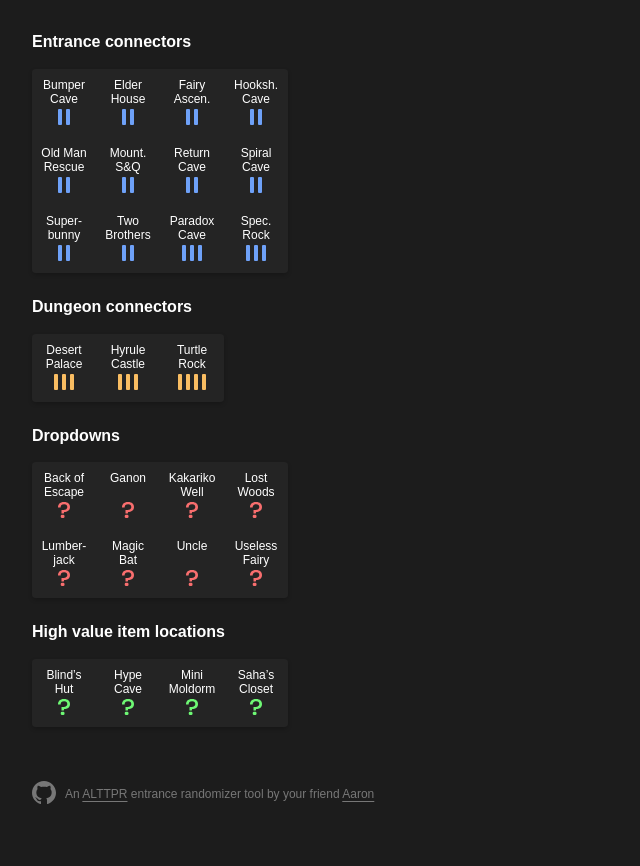
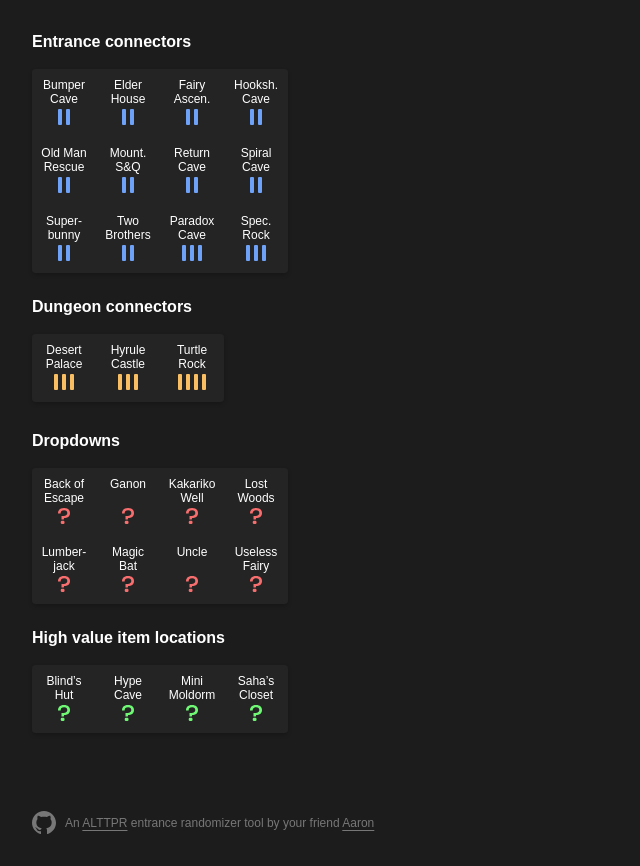
Before and after one commit to aarshap/alttpr-entrance-helper, a React (Create React App) app: page / in a window 1280 px wide. Shown: the whole page, without its empty margins (0-640 px from the left). Before the commit the page ends 836 px from the top, so only its background shows below. Built offline with nearby package versions, Linux system fonts and the light colour scheme; the HTML template or start-up script is replaced by a standard one; a web font is replaced by a local one.

Commit message:
Markup and CSS tweaks

```diff
--- a/package.json
+++ b/package.json
@@ -28,7 +28,6 @@
   "browserslist": {
     "production": [
       ">0.2%",
-      "not dead",
       "not op_mini all"
     ],
     "development": [
--- a/src/App.css
+++ b/src/App.css
@@ -34,9 +34,8 @@
   flex-grow: 1;
 }
 
-footer {
-  margin-top: 4em;
-  flex-shrink: 0;
+section {
+  margin-bottom: 1.5em;
 }
 
 .button-group {
@@ -45,7 +44,6 @@
   box-shadow: 0 2px 4px rgba(0, 0, 0, 0.2);
   display: inline-flex;
   flex-wrap: wrap;
-  margin-bottom: 1.5em;
   max-width: 16em;
   overflow: hidden;
   user-select: none;
@@ -151,7 +149,9 @@
   align-items: center;
   color: #777777;
   display: flex;
+  flex-shrink: 0;
   font-size: 0.75em;
+  margin-top: 4em;
 }
 
 footer svg {
--- a/src/App.js
+++ b/src/App.js
@@ -50,6 +50,8 @@
 
             <main>
 
+                <section>
+
                     <h2>Entrance connectors</h2>
 
                     <div className="button-group connectors">
@@ -57,6 +59,10 @@
                             <Connector label={connector.label} count={connector.count} key={i} />
                         )}
                     </div>
+
+                </section>
+
+                <section>
 
                     <h2>Dungeon connectors</h2>
 
@@ -66,6 +72,10 @@
                         )}
                     </div>
 
+                </section>
+
+                <section>
+
                     <h2>Dropdowns</h2>
 
                     <div className="button-group dropdowns">
@@ -74,6 +84,10 @@
                         )}
                     </div>
 
+                </section>
+
+                <section>
+
                     <h2>High value item locations</h2>
 
                     <div className="button-group item-locations">
@@ -81,6 +95,8 @@
                             <Location label={location.label} key={i} />
                         )}
                     </div>
+
+                </section>
 
             </main>
 
```
Lines whose indentation alone changed are shown as unchanged.
